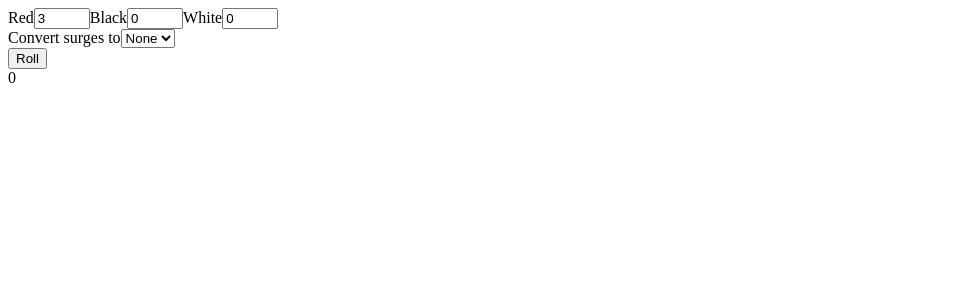
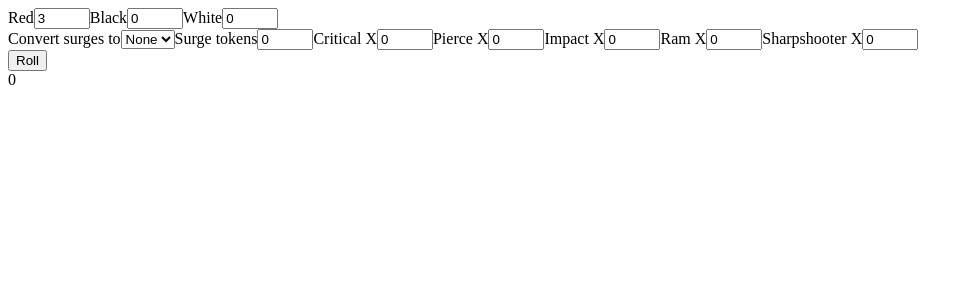
Before and after one commit to Borrelhapje/legion-roller, a React (Vite) app: page / in a window 1280 px wide. Shown: the top 300 px of the page, without its empty margins (0-973 px from the left). Built offline with nearby package versions, Linux system fonts and the light colour scheme.

Commit message:
factor out common numinput config, fix bug in ram

```diff
--- a/src/index.tsx
+++ b/src/index.tsx
@@ -1,4 +1,4 @@
-import { StrictMode, startTransition, useEffect, useMemo, useState } from 'react';
+import { StrictMode, startTransition, useEffect, useId, useMemo, useState } from 'react';
 import { createRoot } from 'react-dom/client';
 
         const div = document.createElement('div');
@@ -116,7 +116,7 @@ const ramFilter: AttackFilter = (r,a) => {
             copy.crits += ramRemaining;
             copy.surges -= ramRemaining;
         } else {
-            copy.crits += ramRemaining;
+            copy.crits += copy.surges;
             ramRemaining -= copy.surges;
             copy.surges = 0;
             if (copy.hits >= ramRemaining) {
@@ -301,7 +301,7 @@ interface RollConfig {
     atkSurge: AtkSurge,
     critical: number,
     atkSurges: number,
-    sharpShooter: 0 | 1 |2,
+    sharpShooter: number,
     blast: boolean,
     highVelocity: boolean,
     ram: number,
@@ -350,12 +350,9 @@ function App() {
     return <div>
         <div className="config">
             <div>
-            <label htmlFor="redAtk">Red</label>
-            <input id="redAtk" type="number" min="0" max="50" value={config.redAtk} onChange={(e) => setConfig(prev => {return {...prev, redAtk: isNaN(e.target.valueAsNumber) ? 0 : e.target.valueAsNumber}})}/>
-            <label htmlFor="blackAtk">Black</label>
-            <input id="blackAtk" type="number" min="0" max="50" value={config.blackAtk} onChange={(e) => setConfig(prev => {return {...prev, blackAtk: isNaN(e.target.valueAsNumber) ? 0 : e.target.valueAsNumber}})}/>
-            <label htmlFor="whiteAtk">White</label>
-            <input id="whiteAtk" type="number" min="0" max="50" value={config.whiteAtk} onChange={(e) => setConfig(prev => {return {...prev, whiteAtk: isNaN(e.target.valueAsNumber) ? 0 : e.target.valueAsNumber}})}/>
+            <NumInput v={config.redAtk} setV={(v) => setConfig(prev => {return {...prev, redAtk: v}})} label="Red"/>
+            <NumInput v={config.blackAtk} setV={(v) => setConfig(prev => {return {...prev, blackAtk: v}})} label="Black"/>
+            <NumInput v={config.whiteAtk} setV={(v) => setConfig(prev => {return {...prev, whiteAtk: v}})} label="White"/>
             </div>
             <div>
                 <label htmlFor="atkSurge">Convert surges to</label>
@@ -364,6 +361,13 @@ function App() {
                     <option value="Hit" onSelect={(e) => setConfig(prev => {return {...prev, atkSurge: AtkSurge.Hit}})}>Hit</option>
                     <option value="Crit" onSelect={(e) => setConfig(prev => {return {...prev, atkSurge: AtkSurge.Crit}})}>Crit</option>
                 </select>
+                <NumInput v={config.atkSurges} setV={(v) => setConfig(prev => {return {...prev, atkSurges: v}})} label="Surge tokens"/>
+                <NumInput v={config.critical} setV={(v) => setConfig(prev => {return {...prev, critical: v}})} label="Critical X"/>
+                <NumInput v={config.pierce} setV={(v) => setConfig(prev => {return {...prev, pierce: v}})} label="Pierce X"/>
+                <NumInput v={config.impact} setV={(v) => setConfig(prev => {return {...prev, impact: v}})} label="Impact X"/>
+                <NumInput v={config.ram} setV={(v) => setConfig(prev => {return {...prev, ram: v}})} label="Ram X"/>
+                <NumInput v={config.sharpShooter} setV={(v) => setConfig(prev => {return {...prev, sharpShooter: v}})} label="Sharpshooter X"/>
+
             </div>
         </div>
         <button onClick={(e) => {
@@ -378,3 +382,11 @@ function App() {
         </div>
     </div>;
 };
+
+const NumInput = ({v, setV, label}: {v: number, setV: (v: number) => void, label: string}) => {
+    const id = useId();
+    return <>
+        <label htmlFor={id}>{label}</label>
+        <input type="number" min="0" max="50" value={v} onChange={(e) => isNaN(e.target.valueAsNumber) ? setV(0) : setV(e.target.valueAsNumber)}/>
+    </>;
+};
```
